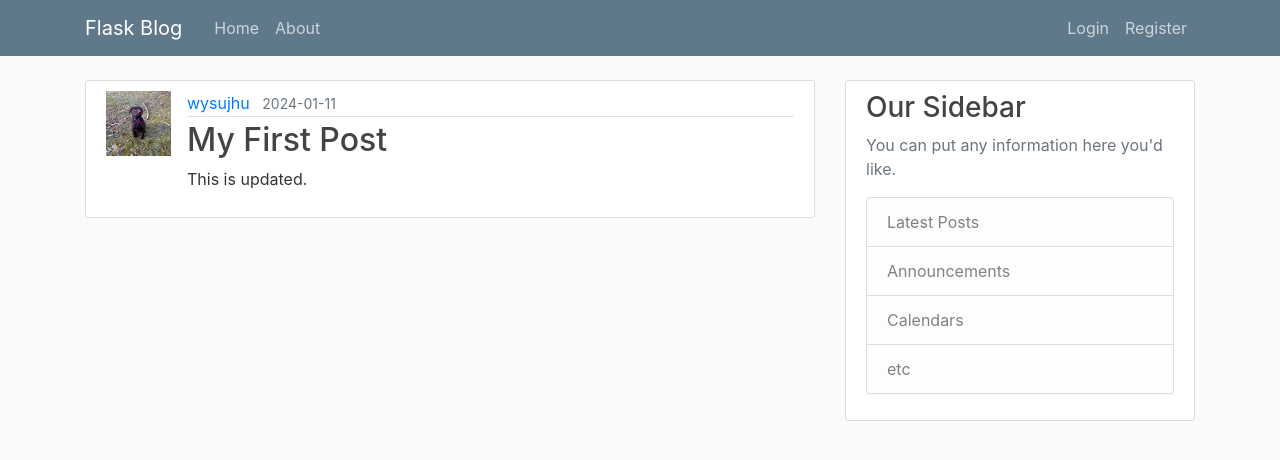
After one commit to suansuan0915/Flask_Blog, a Flask app: page /post/1 in a window 1280 px wide. The commit adds this page. Shown: the top 460 px of the page. Run offline with Flask 3, Linux system fonts and the light colour scheme.

Commit message:
Add post functionalities (create, update, delete).

```diff
--- a/flaskblog/routes.py
+++ b/flaskblog/routes.py
@@ -1,30 +1,17 @@
 import os
 import secrets
-from flask import render_template, url_for, flash, redirect, request
+from flask import render_template, url_for, flash, redirect, request, abort
 from flaskblog import app, bcrypt, db
-from flaskblog.forms import RegistrationForm, LoginForm, UpdateAccountForm
+from flaskblog.forms import RegistrationForm, LoginForm, UpdateAccountForm, PostForm
 from flaskblog.models import User, Post
 from flask_login import login_user, current_user, logout_user, login_required
 from PIL import Image
 
-posts = [
-    {
-        'author': 'Corey Schafer',
-        'title': 'Blog Post 1',
-        'content': 'First post content',
-        'date_posted': 'April 20, 2018'
-    },
-    {
-        'author': 'Jane Doe',
-        'title': 'Blog Post 2',
-        'content': 'Second post content',
-        'date_posted': 'April 21, 2018'
-    },
-]
 
 @app.route("/")
 @app.route("/home")
 def hello():
+    posts = Post.query.all()
     return render_template('home.html', posts=posts)
 
 @app.route("/about")
@@ -97,3 +84,51 @@ def account():
         form.email.data = current_user.email
     image_file = url_for('static', filename='profile_pics/'+current_user.image_file)
     return render_template('account.html', title='Account', image_file=image_file, form=form)
+
+@app.route("/post/new", methods=["GET", "POST"])
+@login_required
+def new_post():
+    form = PostForm()
+    if form.validate_on_submit():
+        post = Post(title=form.title.data, content=form.content.data, author=current_user)
+        db.session.add(post)
+        db.session.commit()
+        flash('Your post has been created!', 'success')
+        return redirect(url_for('hello'))
+    return render_template('create_post.html', title='New Post',
+                            form=form, legend='New Post')
+
+@app.route("/post/<int:post_id>")
+def post(post_id):
+    post = Post.query.get_or_404(post_id) # if page not exists, return 404
+    return render_template('post.html', title=post.title, post=post)
+
+@app.route("/post/<int:post_id>/update", methods=["GET", "POST"])
+@login_required
+def update_post(post_id):
+    post = Post.query.get_or_404(post_id)
+    if post.author != current_user:
+        abort(403)
+    form = PostForm()
+    if form.validate_on_submit():
+        post.title = form.title.data
+        post.content = form.content.data
+        db.session.commit()
+        flash('Your post has been updated!', 'success')
+        return redirect(url_for('post', post_id=post.id))
+    elif request.method == "GET":
+        form.title.data = post.title
+        form.content.data = post.content
+    return render_template('create_post.html', title='Update Post',
+                            form=form, legend='Update Post')
+
+@app.route("/post/<int:post_id>/delete", methods=["POST"])
+@login_required
+def delete_post(post_id):
+    post = Post.query.get_or_404(post_id)
+    if post.author != current_user:
+        abort(403)
+    db.session.delete(post)
+    db.session.commit()
+    flash('Your post has been deleted!', 'success')
+    return redirect(url_for('hello'))
--- a/flaskblog/templates/layout.html
+++ b/flaskblog/templates/layout.html
@@ -32,6 +32,7 @@
               <!-- Navbar Right Side -->
               <div class="navbar-nav">
                 {% if current_user.is_authenticated %}
+                  <a class="nav-item nav-link" href="{{ url_for('new_post') }}">New Post</a>
                   <a class="nav-item nav-link" href="{{ url_for('account') }}">Account</a>
                   <a class="nav-item nav-link" href="{{ url_for('logout') }}">Logout</a>
                 {% else %}
--- /dev/null
+++ b/flaskblog/templates/post.html
@@ -0,0 +1,40 @@
+{% extends "layout.html" %}
+
+{% block content %}
+    <article class="media content-section">
+        <img class="rounded_circle article-img" src="{{ url_for('static', filename='profile_pics/' + post.author.image_file) }}" alt="">
+        <div class="media-body">
+        <div class="article-metadata">
+            <a class="mr-2" href="#">{{ post.author.username }}</a>
+            <small class="text-muted">{{ post.date_posted.strftime('%Y-%m-%d') }}</small>
+            {% if post.author == current_user %}
+                <div>
+                    <a class="btn btn-secondary btn-sm mt-1 mb-1" href="{{ url_for('update_post', post_id=post.id) }}">Update</a>
+                    <button type="button" class="btn btn-danger btn-sm m-1" data-toggle="modal" data-target="#deleteModal">Delete</button>
+                </div>
+            {% endif %}
+        </div>
+        <h2 class="article-title">{{ post.title }}</h2>
+        <p class="article-content">{{ post.content }}</p>
+        </div>
+    </article>
+    <!-- Modal -->
+    <div class="modal fade" id="deleteModal" tabindex="-1" role="dialog" aria-labelledby="deleteModalLabel" aria-hidden="true">
+        <div class="modal-dialog" role="document">
+        <div class="modal-content">
+            <div class="modal-header">
+            <h5 class="modal-title" id="deleteModalLabel">Delete Post?</h5>
+            <button type="button" class="close" data-dismiss="modal" aria-label="Close">
+                <span aria-hidden="true">&times;</span>
+            </button>
+            </div>
+            <div class="modal-footer">
+            <button type="button" class="btn btn-secondary" data-dismiss="modal">Close</button>
+            <form action="{{ url_for('delete_post', post_id=post.id) }}" method="POST">
+                <input class="btn btn-danger" type="submit" value="Delete">
+            </form>
+            </div>
+        </div>
+        </div>
+    </div>
+{% endblock content %}
```
Also changed, not shown: flaskblog/forms.py (+6 -1 lines), flaskblog/templates/create_post.html (added, +40 -0 lines), flaskblog/templates/home.html (+4 -3 lines), instance/site.db.
